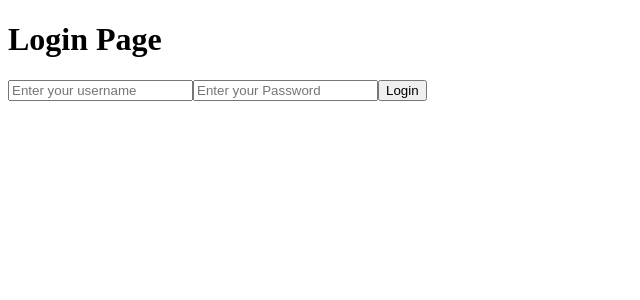
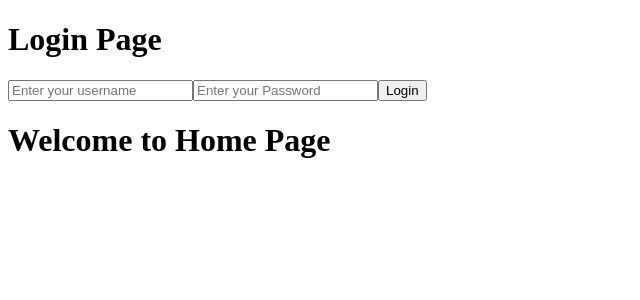
Before and after one commit to Vihanga25/cbc-frontend, a React (Vite) app: page / in a window 1280 px wide. Shown: the top 300 px of the page, without its empty margins (0-640 px from the left). Built offline with nearby package versions, Linux system fonts and the light colour scheme.

Commit message:
Home Page

```diff
--- a/package.json
+++ b/package.json
@@ -11,7 +11,8 @@
   },
   "dependencies": {
     "react": "^18.3.1",
-    "react-dom": "^18.3.1"
+    "react-dom": "^18.3.1",
+    "react-router-dom": "^7.1.3"
   },
   "devDependencies": {
     "@eslint/js": "^9.17.0",
--- a/src/App.jsx
+++ b/src/App.jsx
@@ -1,5 +1,7 @@
 import { useState } from 'react'
 import LoginPage from './pages/loginpage'
+import HomePage from './pages/homePage'
+
 
 
 function App() {
@@ -8,6 +10,9 @@ function App() {
   return (
     <div>
       <LoginPage/>
+      <HomePage/>
+
+
 
     </div>
 
--- /dev/null
+++ b/src/pages/homePage.jsx
@@ -0,0 +1,12 @@
+export default function HomePage() {
+
+    return(
+
+        <div>
+            <h1>Welcome to Home Page</h1>
+            </div>
+
+    )
+
+
+}
```
Also changed, not shown: 1 other file (tests, documents, lock files or other folders).
